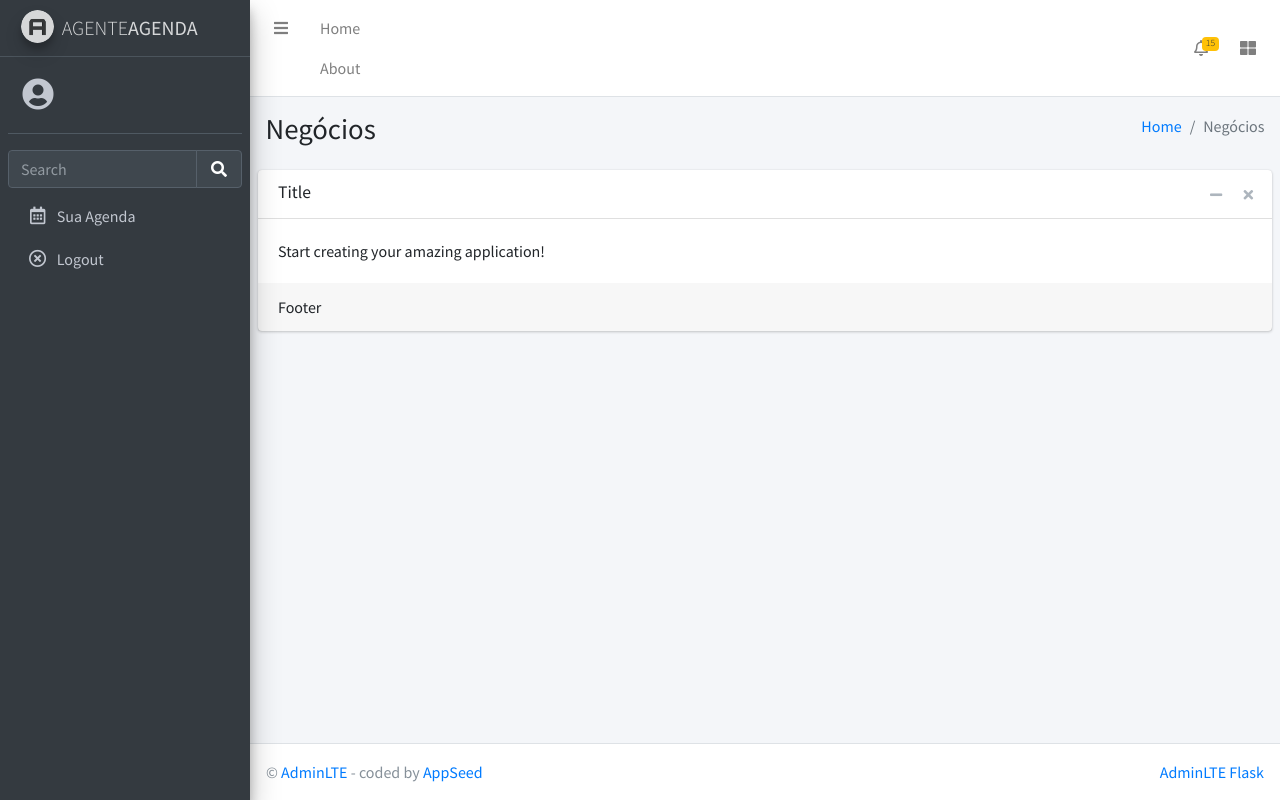
After one commit to RCristiano/agente-agenda, a Flask app: template apps/templates/home/service.html in a window 1280 px wide. The commit adds this page. Run offline with Flask 2, Linux system fonts and the light colour scheme; the template is opened without the code that fills it, so the values that code supplies are empty; style sheets or scripts are compiled from the project's sources; some libraries are stand-ins or nearby versions.

Commit message:
Adds service page

```diff
--- /dev/null
+++ b/apps/templates/home/service.html
@@ -0,0 +1,97 @@
+{% extends "layouts/base.html" %}
+
+{% block title %}
+  Negócios
+{% endblock %}
+
+<!-- Element injected in the BODY element -->
+{% block body_class %}
+  sidebar-mini pace-primary
+{% endblock body_class %}
+
+<!-- Specific Page CSS goes HERE -->
+{% block stylesheets %}
+
+  <!-- Google Font: Source Sans Pro -->
+  <link rel="stylesheet" href="https://fonts.googleapis.com/css?family=Source+Sans+Pro:300,400,400i,700&display=fallback">
+  <!-- Font Awesome -->
+  <link rel="stylesheet" href="/static/assets/plugins/fontawesome-free/css/all.min.css">
+  <!-- pace-progress -->
+  <link rel="stylesheet" href="/static/assets/plugins/pace-progress/themes/black/pace-theme-flat-top.css">
+  <!-- adminlte-->
+  <link rel="stylesheet" href="/static/assets/css/adminlte.min.css">
+
+{% endblock stylesheets %}
+
+{% block content %}
+
+  <div class="content-wrapper">
+    <!-- Content Header (Page header) -->
+    <section class="content-header">
+      <div class="container-fluid">
+        <div class="row mb-2">
+          <div class="col-sm-6">
+            <h1>Negócios</h1>
+          </div>
+          <div class="col-sm-6">
+            <ol class="breadcrumb float-sm-right">
+              <li class="breadcrumb-item">
+                <a href="#">Home</a>
+              </li>
+              <li class="breadcrumb-item active">Negócios</li>
+            </ol>
+          </div>
+        </div>
+      </div>
+      <!-- /.container-fluid -->
+    </section>
+
+    <!-- Main content -->
+    <section class="content">
+
+      <!-- Default box -->
+      <div class="card">
+        <div class="card-header">
+          <h3 class="card-title">Title</h3>
+
+          <div class="card-tools">
+            <button type="button" class="btn btn-tool" data-card-widget="collapse" title="Collapse">
+              <i class="fas fa-minus"></i>
+            </button>
+            <button type="button" class="btn btn-tool" data-card-widget="remove" title="Remove">
+              <i class="fas fa-times"></i>
+            </button>
+          </div>
+        </div>
+        <div class="card-body">
+          Start creating your amazing application!
+        </div>
+        <!-- /.card-body -->
+        <div class="card-footer">
+          Footer
+        </div>
+        <!-- /.card-footer-->
+      </div>
+      <!-- /.card -->
+
+    </section>
+    <!-- /.content -->
+  </div>
+
+{% endblock content %}
+
+<!-- Specific Page JS goes HERE -->
+{% block javascripts %}
+
+  <!-- jQuery -->
+  <script src="/static/assets/plugins/jquery/jquery.min.js"></script>
+  <!-- Bootstrap 4 -->
+  <script src="/static/assets/plugins/bootstrap/js/bootstrap.bundle.min.js"></script>
+  <!-- pace-progress -->
+  <script src="/static/assets/plugins/pace-progress/pace.min.js"></script>
+  <!-- AdminLTE App -->
+  <script src="/static/assets/js/adminlte.min.js"></script>
+  <!-- AdminLTE for demo purposes -->
+  <script src="/static/assets/js/demo.js"></script>
+
+{% endblock javascripts %}
--- a/apps/templates/includes/navigation.html
+++ b/apps/templates/includes/navigation.html
@@ -6,9 +6,7 @@
         <a class="nav-link" data-widget="pushmenu" href="#" role="button"><i class="fas fa-bars"></i></a>
       </li>
       <li class="nav-item d-none d-sm-inline-block">
-        <a href="index.html" class="nav-link">Home</a>
-      </li>
-      <li class="nav-item d-none d-sm-inline-block">
+      <a href="/" class="nav-link">Home</a>
         <a href="#" class="nav-link">About</a>
       </li>
     </ul>
```
